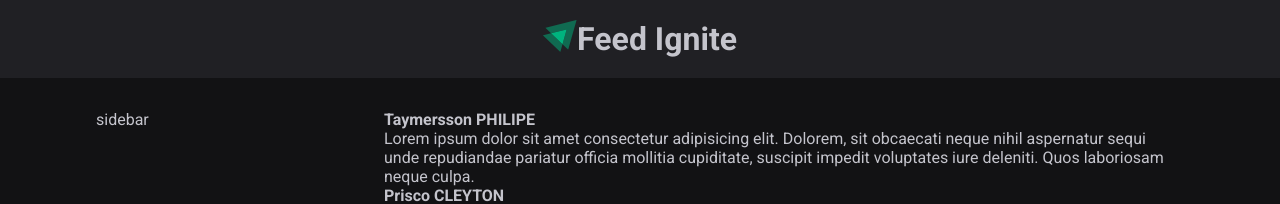
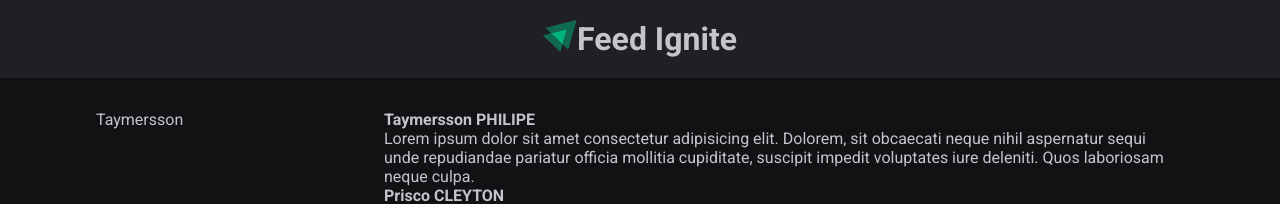
Before and after one commit to taymersson/01-fundamentos-reactjs, a React (Vite) app: page / in a window 1280 px wide. Shown: the top 204 px of the page. Built offline with nearby package versions, Linux system fonts and the light colour scheme.

Commit message:
feat-fundamentos-03 acrescentando compontes

```diff
--- a/src/App.jsx
+++ b/src/App.jsx
@@ -4,6 +4,9 @@ import { Post } from './Post';
 import styles from './App.module.css';
 
 import './global.css';
+import { Sidebar } from './components/Sidebar';
+
+
 
 export function App() {
   return (
@@ -11,9 +14,7 @@ export function App() {
       <Header />
 
       <div className={styles.wrapper}>
-        <aside>
-          sidebar
-        </aside>
+        <Sidebar />
         <main>
           <Post
             author="Taymersson PHILIPE"
--- a/src/components/Header.module.css
+++ b/src/components/Header.module.css
@@ -2,7 +2,7 @@
     background: var(--gray-800);
     display: flex;
     justify-content: center;
-    padding: 1.25rem;
+    padding: 1.25rem 0;
 }
 
 .header img {
--- /dev/null
+++ b/src/components/Sidebar.jsx
@@ -0,0 +1,9 @@
+import styles from './Sidebar.module.css';
+
+export function Sidebar() {
+    return (
+        <aside className={styles.sidebar}>
+            Taymersson
+        </aside>
+    );
+}
--- /dev/null
+++ b/src/components/Sidebar.module.css
@@ -0,0 +1,3 @@
+.sidebar {
+
+}
```
